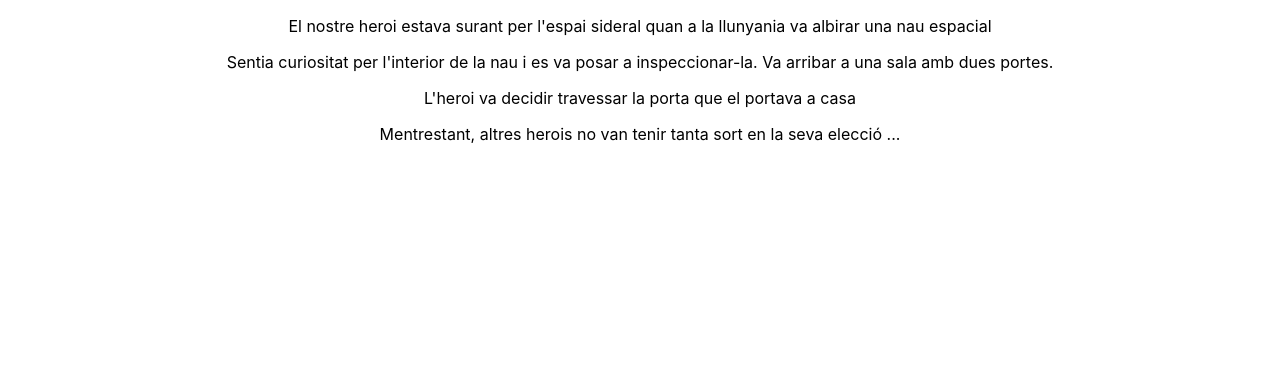
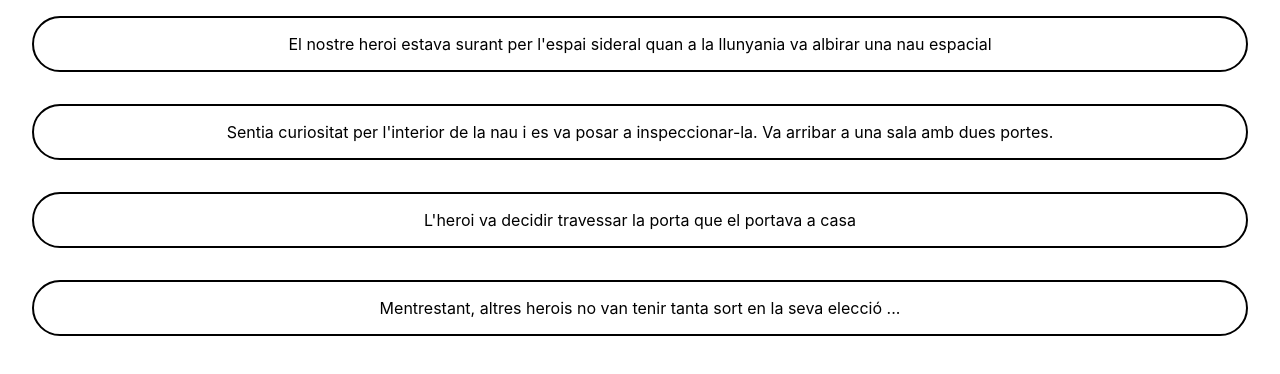
Before and after one commit to missvader/SPRINT-6, a React (Create React App) app: page / in a window 1280 px wide. Shown: the top 374 px of the page. Built offline with nearby package versions, Linux system fonts and the light colour scheme.

Commit message:
Exercise 3. Initial layout using styled-components

```diff
--- a/package.json
+++ b/package.json
@@ -9,6 +9,7 @@
     "react": "^18.2.0",
     "react-dom": "^18.2.0",
     "react-scripts": "5.0.1",
+    "styled-components": "^5.3.6",
     "web-vitals": "^2.1.4"
   },
   "scripts": {
--- a/src/components/escena/Escena.js
+++ b/src/components/escena/Escena.js
@@ -1,12 +1,14 @@
 import React from "react";
-
+import {Texto} from "./Escena.styles";
+import {Container} from "./Escena.styles";
 function Escena({historias}){
   return(
-    <>
+    <Container>
       {historias.map((historia)=>(
-        <p>{historia}</p>
+        <Texto><p>{historia}</p></Texto>
+
       ))}
-    </>
+    </Container>
     );
   }
 export default Escena;
--- /dev/null
+++ b/src/components/escena/Escena.styles.js
@@ -0,0 +1,13 @@
+import styled from 'styled-components';
+export const Texto = styled.p`
+  display: flex;
+  border: 2px solid black;
+  justify-content: center;
+  border-radius: 50px;
+  margin-right: 2rem;
+  margin-left: 2rem;
+`
+export const Container = styled.div`
+  display: grid;
+
+`
```
Also changed, not shown: 1 other file (tests, documents, lock files or other folders).
